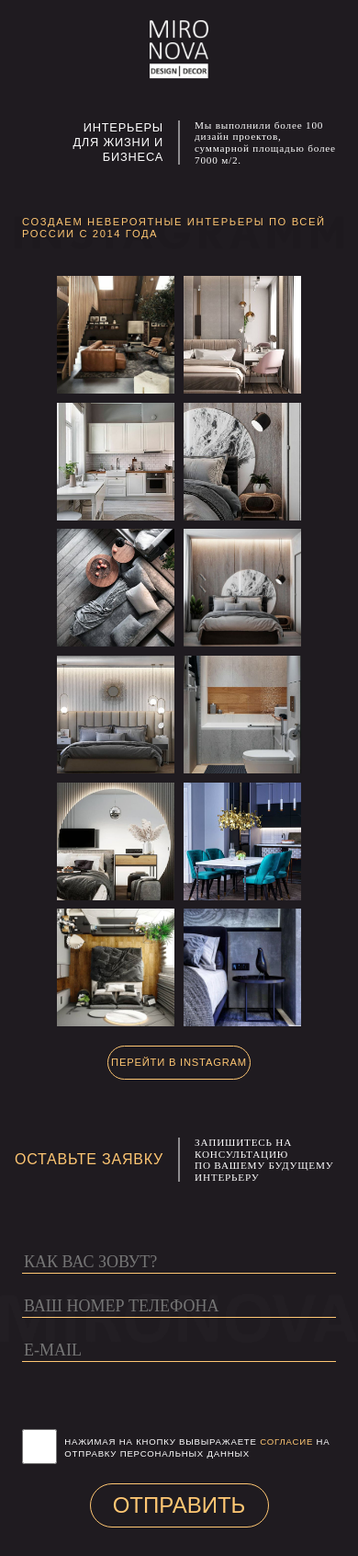
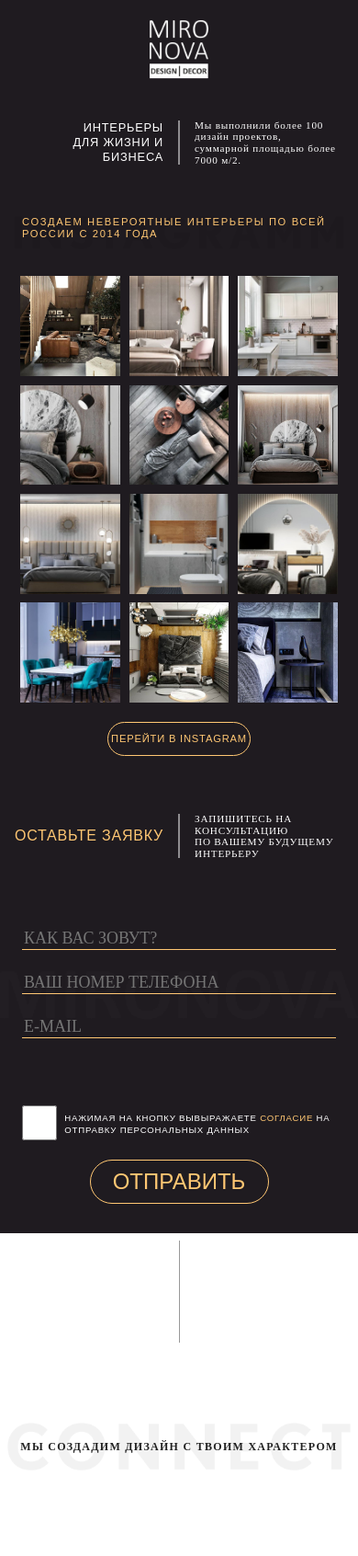
Before and after one commit to Mapc89/Mapc89.github.io, a PHP site: page /projects/mirdes/portfolio.html in a window 390 px wide. Shown: the top 1692 px of the page at 92% size. Run offline with PHP 8.4, Linux system fonts and the light colour scheme; some web fonts are replaced.

Commit message:
размер фото инст(временно)

```diff
--- a/projects/mirdes/css/style.css
+++ b/projects/mirdes/css/style.css
@@ -1621,8 +1621,8 @@ body {
     max-width: 100%;
   }
   .main .instagram__img {
-    width: 8rem;
-    height: 8rem;
+    width: 6.8rem;
+    height: 6.8rem;
   }
   .main .instagram__img a {
     margin: 1.5rem auto 8rem;
@@ -1871,8 +1871,8 @@ body {
     text-align: center;
   }
   .portfolio-instagram .instagram__img {
-    width: 8rem;
-    height: 8rem;
+    width: 6.8rem;
+    height: 6.8rem;
     margin: 0.3rem;
   }
   .portfolio-instagram .instagram__img a {
--- a/projects/mirdes/sass/_media.sass
+++ b/projects/mirdes/sass/_media.sass
@@ -123,8 +123,8 @@
             &__picture
                 max-width: 100%
             &__img
-                width: 8rem
-                height: 8rem
+                width: 6.8rem
+                height: 6.8rem
                 a
                     margin: 1.5rem auto 8rem
                 img
@@ -308,8 +308,8 @@
                 font-size: 0.7rem
                 text-align: center
             &__img
-                width: 8rem
-                height: 8rem
+                width: 6.8rem
+                height: 6.8rem
                 margin: 0.3rem
                 a
                     margin: 1.5rem auto 8rem
```
